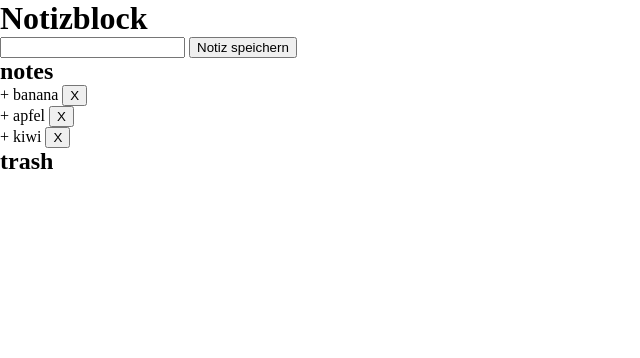
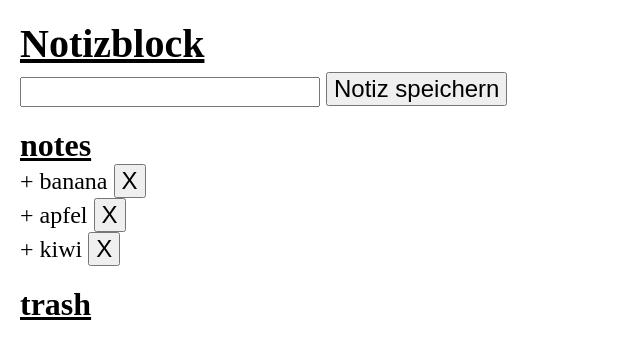
Before and after one commit to Nikos127/notizblock, a plain HTML site: page index.html in a window 1280 px wide. Shown: the whole page, without its empty margins (0-640 px from the left). Drawn offline with Linux system fonts and the light colour scheme.

Commit message:
add style

```diff
--- a/assets/styles/standard.css
+++ b/assets/styles/standard.css
@@ -2,6 +2,7 @@
     box-sizing: border-box;
     margin: 0;
     scroll-behavior: smooth;
+    font-size: 24px;
 }
 
 a {
--- a/style.css
+++ b/style.css
@@ -0,0 +1,31 @@
+h1{
+    padding-left: 20px;
+    padding-top: 20px;
+    text-decoration: underline;
+    font-size: 40px;
+}
+
+#note_input{
+    margin-left: 20px;
+    margin-top: 10px;
+    width: 300px;
+    height: 30px;
+    font-size: 16px;
+    padding-left: 10px;
+}
+
+h2{
+    padding-left: 20px;
+    padding-top: 20px;
+    text-decoration: underline;
+    font-size: 32px;
+}
+
+#content{
+    padding-left: 20px;
+}
+
+#trash_content{
+    padding-left: 20px;
+    padding-top: 20px;
+}
```
